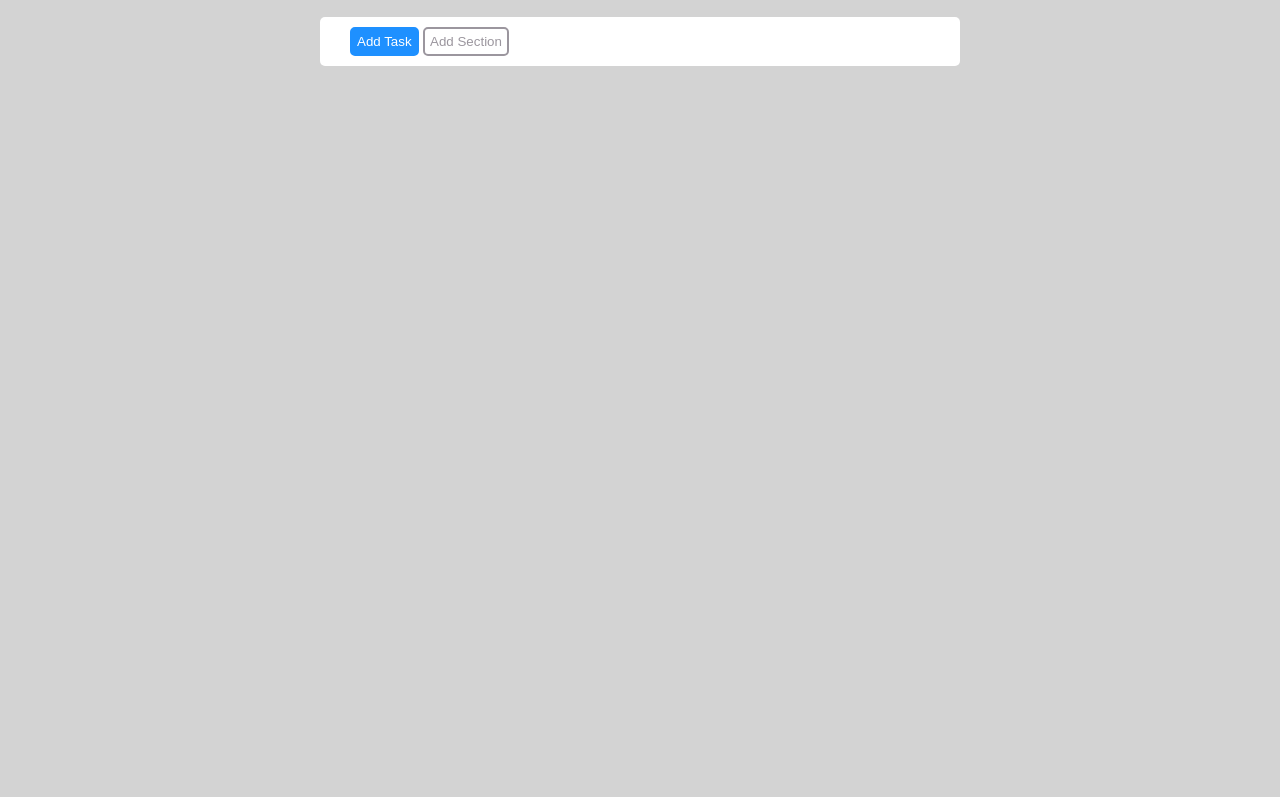
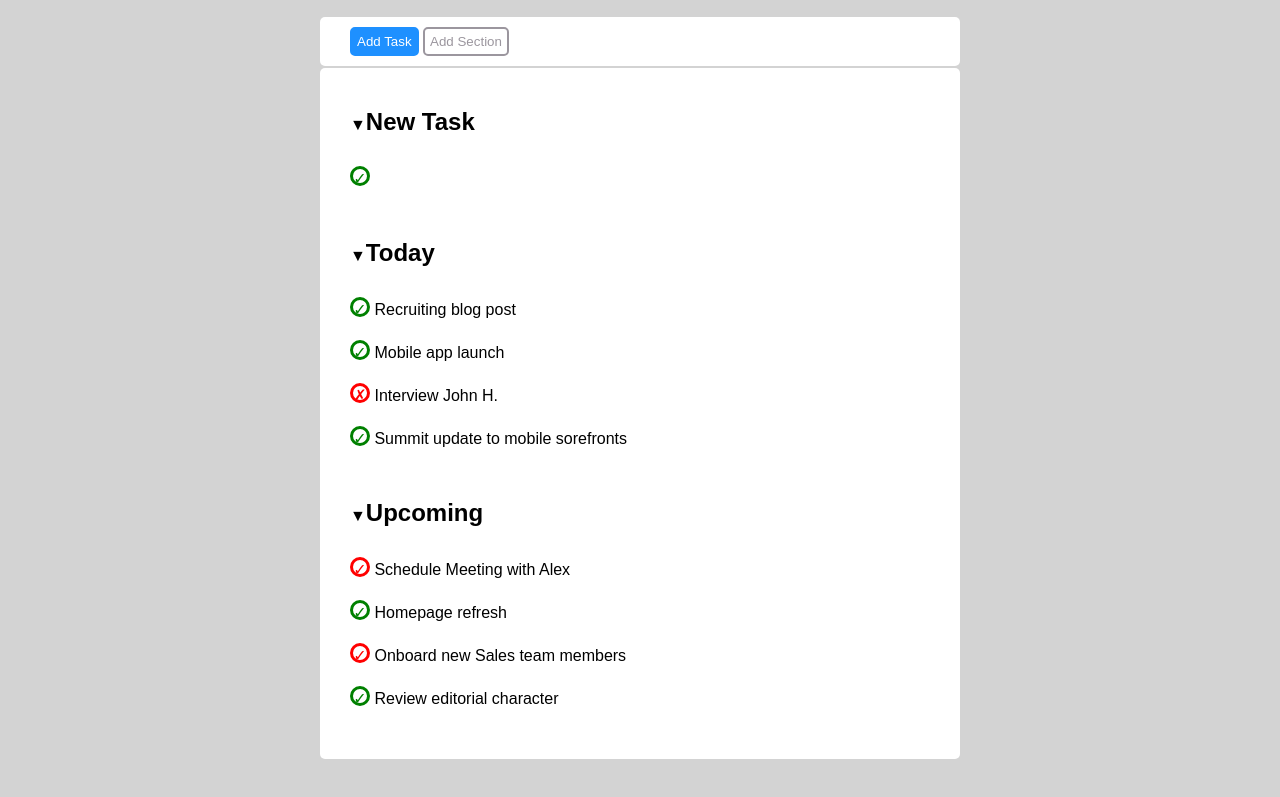
Before and after one commit to AndreaGarofalo/html-css-toboolist, a plain HTML site: page index.html in a window 1280 px wide. Shown: the part 83-880 px from the top of the page. Before the commit the page ends 800 px from the top, so only its background shows below. Drawn offline with Linux system fonts and the light colour scheme.

Commit message:
added list + check

```diff
--- a/index.html
+++ b/index.html
@@ -20,6 +20,54 @@
             <button id="button-section">Add Section</button>
         </main>
     </div>
-
+    <!-- lista cose da fare -->
+    <div class="container">
+        <div class="grafic">
+            &#9660;<h2> New Task</h2>
+            <ul>
+                <li>
+                    <span class="check-circle">&#10003;</span>
+                </li>
+            </ul>
+            &#9660;<h2> Today</h2>
+            <ul>
+                <li>
+                    <span class="check-circle">&#10003;</span>
+                    Recruiting blog post
+                </li>
+                <li>
+                    <span class="check-circle">&#10003;</span>
+                    Mobile app launch
+                </li>
+                <li>
+                    <span class="check-circle red">&#10007;</span>
+                    Interview John H.
+                </li>
+                <li>
+                    <span class="check-circle">&#10003;</span>
+                    Summit update to mobile sorefronts
+                </li>
+            </ul>
+            &#9660;<h2> Upcoming</h2>
+            <ul>
+                <li>
+                    <span class="check-circle red">&#10003;</span>
+                    Schedule Meeting with Alex
+                </li>
+                <li>
+                    <span class="check-circle">&#10003;</span>
+                    Homepage refresh
+                </li>
+                <li>
+                    <span class="check-circle red">&#10003;</span>
+                    Onboard new Sales team members
+                </li>
+                <li>
+                    <span class="check-circle">&#10003;</span>
+                    Review editorial character
+                </li>
+            </ul>
+        </div>
+    </div>
 </body>
 </html>
--- a/style/style.css
+++ b/style/style.css
@@ -66,3 +66,39 @@ button {
     border-color: #1e90ff;
     border-style: solid;
 }
+/* todo list */
+.grafic {
+    padding-left: 30px;
+    padding-top: 40px;
+    margin-bottom: 50px;
+}
+h2 {
+    display: inline-block;
+    margin-bottom: 20px;
+}
+ul {
+    list-style-type: none;
+    padding-bottom: 40px;
+}
+
+li {
+     line-height: 20px;
+     padding-top: 10px;
+     padding-bottom: 10px;
+ }
+
+/* check signs */
+
+.check-circle {
+    height: 20px;
+    width: 20px;
+    border-radius: 50%;
+    border: solid green;
+    color: green;
+    display: inline-block;
+    text-align: center;
+}
+.check-circle.red {
+    border: solid red;
+    color: red;
+}
```
